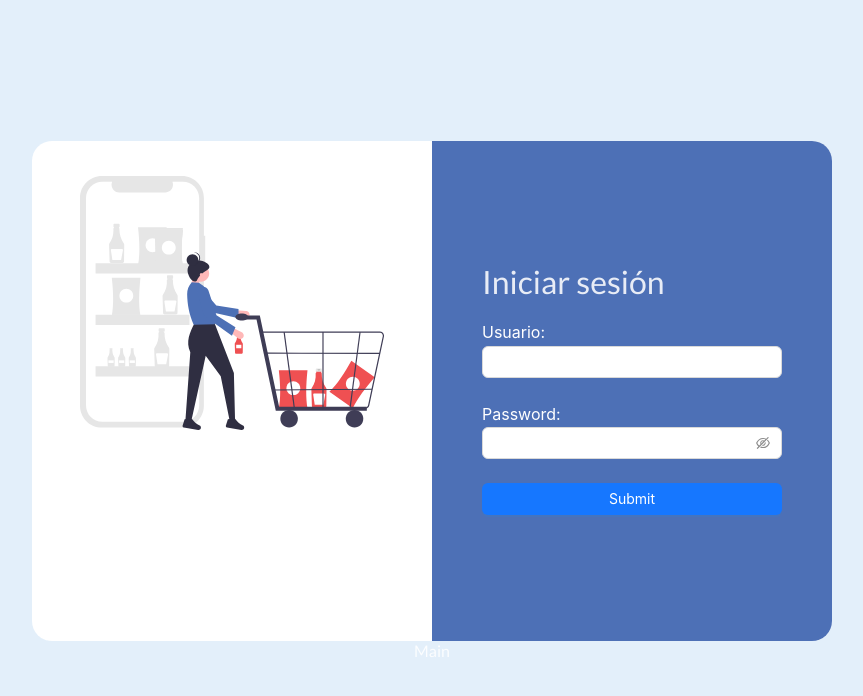
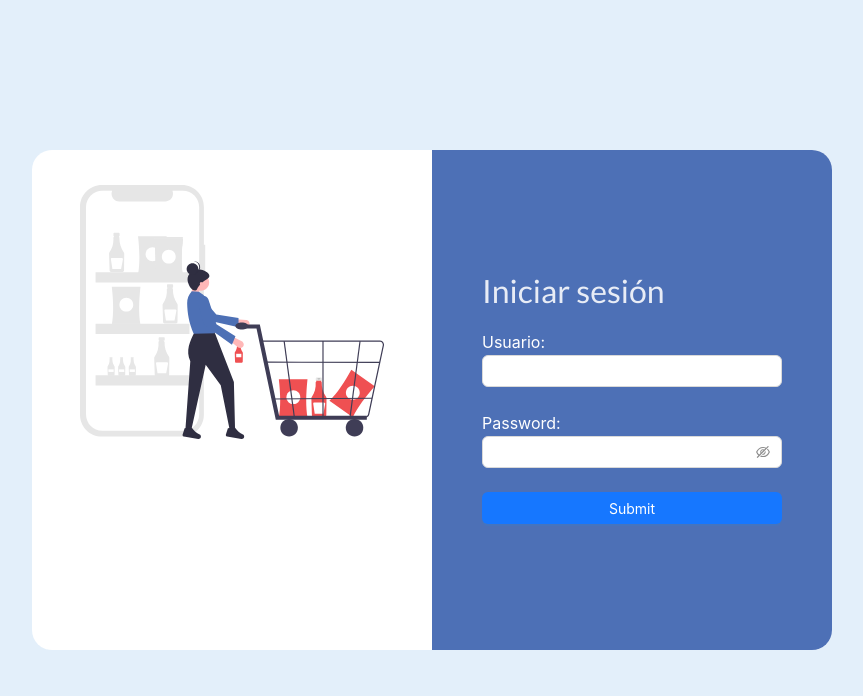
Before and after one commit to amatiasdev/e-commerce, a React (Vite) app: page / in a window 1280 px wide. Shown: the top 696 px of the page, without its empty margins (208-1071 px from the left). Built offline with nearby package versions, Linux system fonts and the light colour scheme.

Commit message:
feature: Se agrega funcion de ruteo, con rutas privadas

```diff
--- a/src/App.tsx
+++ b/src/App.tsx
@@ -1,15 +1,34 @@
+import { useState } from 'react';
+import { BrowserRouter, Route, Routes } from 'react-router-dom';
 import './App.css'
 import { Login } from './auth/Login/Login';
 import { Main } from './pages/Main/Main';
-
-
+import PrivateRoute from './routes/PrivateRoute';
+interface userCurrent{
+  email: string,
+  token: string,
+}
 
 function App() {
 
+  const [user, setUser] = useState<userCurrent>({
+    email:"",
+    token:""
+  });
+
   return (
     <div className="App">
-      <Login></Login>
-      <Main></Main>
+      <BrowserRouter>
+        <Routes>
+          <Route element={<Login setUser={setUser}/>} path="/login" />
+          <Route element={
+            <PrivateRoute isLogged={user?.token}>
+              <Main/>
+            </PrivateRoute>
+          } path="/main" />
+          <Route element={<Login setUser={setUser}/>} path="*" />
+        </Routes>
+      </BrowserRouter>
     </div>
   )
 }
--- a/src/auth/Login/Login.tsx
+++ b/src/auth/Login/Login.tsx
@@ -1,7 +1,7 @@
 import React, { Fragment } from "react";
 import { AuthLayout } from "../layout/AuthLayout";
 
-export const Login = ({ message }: any): JSX.Element =>
+export const Login = ({ message, setUser }: any): JSX.Element =>
     <div>
-        <AuthLayout />
+        <AuthLayout setUser={setUser} />
     </div>;
--- a/src/auth/layout/AuthLayout.tsx
+++ b/src/auth/layout/AuthLayout.tsx
@@ -1,17 +1,26 @@
 import "../../styles/Login.styles.css";
 import { Button, Form, Input } from "antd";
 import cart from "../../assets/cart-logo.svg";
+import { useNavigate } from "react-router-dom";
 
+export const AuthLayout = ({ message, setUser }: any): JSX.Element => {
+  const navigate = useNavigate();
   const onFinish = (values: any) => {
-  console.log("Success:", values);
+    if(values.username==='1' && values.password==='1'){
+      const userCurrent = {
+        email: values.username,
+        token: "adjshdia7ey12ikejmashi8yawuhkdjsm"
+      }
+      setUser(userCurrent);
+      navigate('main');
+    }
   };
 
   const onFinishFailed = (errorInfo: any) => {
     console.log("Failed:", errorInfo);
   };
 
-export const AuthLayout = ({ message }: any): JSX.Element => (
-  <div className="layout-container">
+  return <div className="layout-container">
           <div className="logo-wrapper">
             <img src={cart} />
           </div>
@@ -53,4 +62,4 @@ export const AuthLayout = ({ message }: any): JSX.Element => (
             </div>
           </div>
         </div>
-);
+}
--- a/src/pages/Main/Main.tsx
+++ b/src/pages/Main/Main.tsx
@@ -1,3 +1,2 @@
-import React from 'react';
 
-export  const Main = ({ message }: any): JSX.Element => <div>Main</div>;
+export  const Main = ({ message }: any): JSX.Element => <div>HOLA MAIN</div>;
--- /dev/null
+++ b/src/routes/PrivateRoute.tsx
@@ -0,0 +1,9 @@
+import { Navigate } from "react-router-dom";
+
+function PrivateRoute({isLogged, children}: any) {
+
+    if(!isLogged) return <Navigate to="/"/>
+    return children;
+}
+
+export default PrivateRoute;
```
Also changed, not shown: src/routes/Routes.tsx (deleted). Lines whose indentation alone changed are shown as unchanged.
